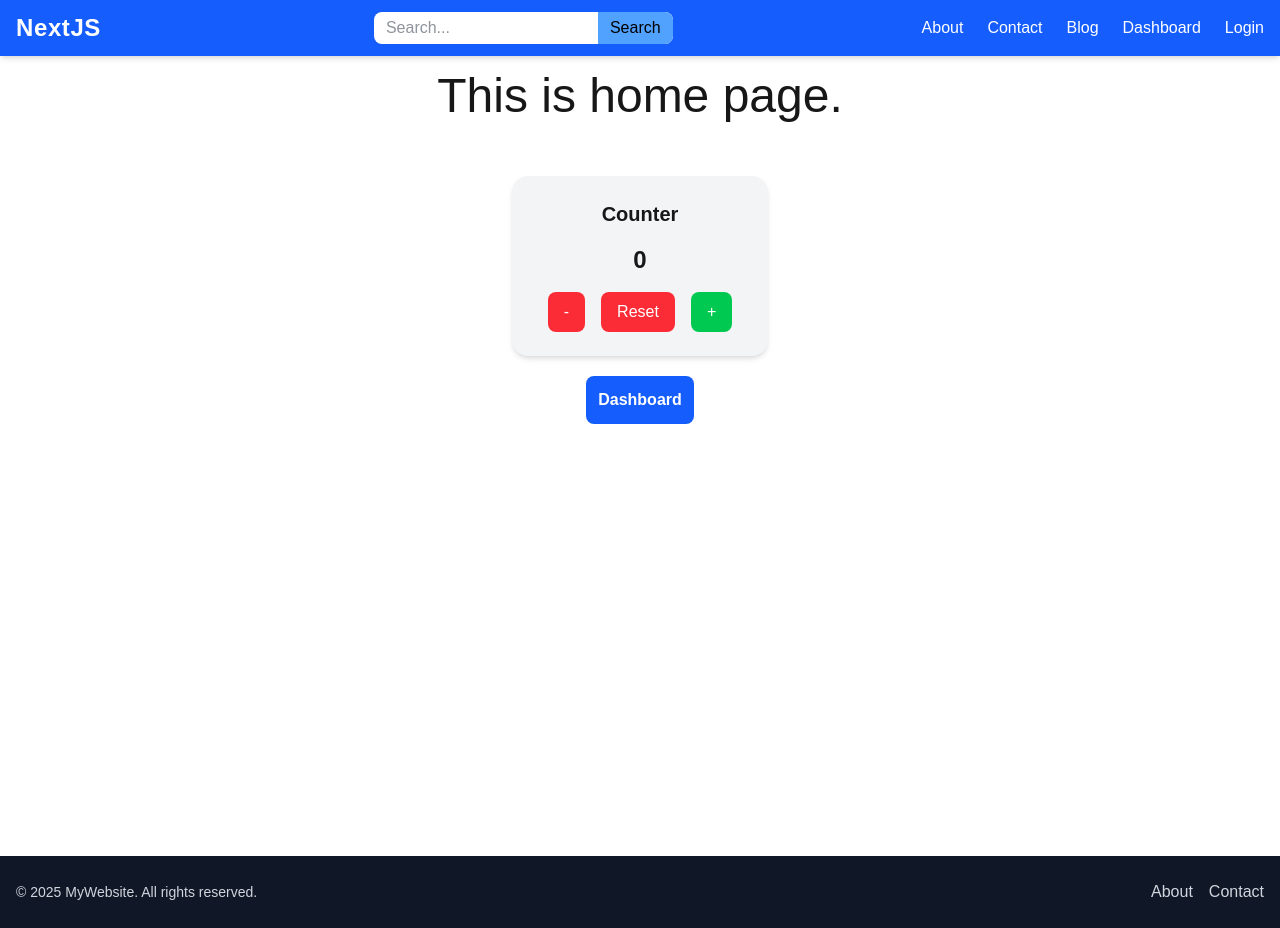
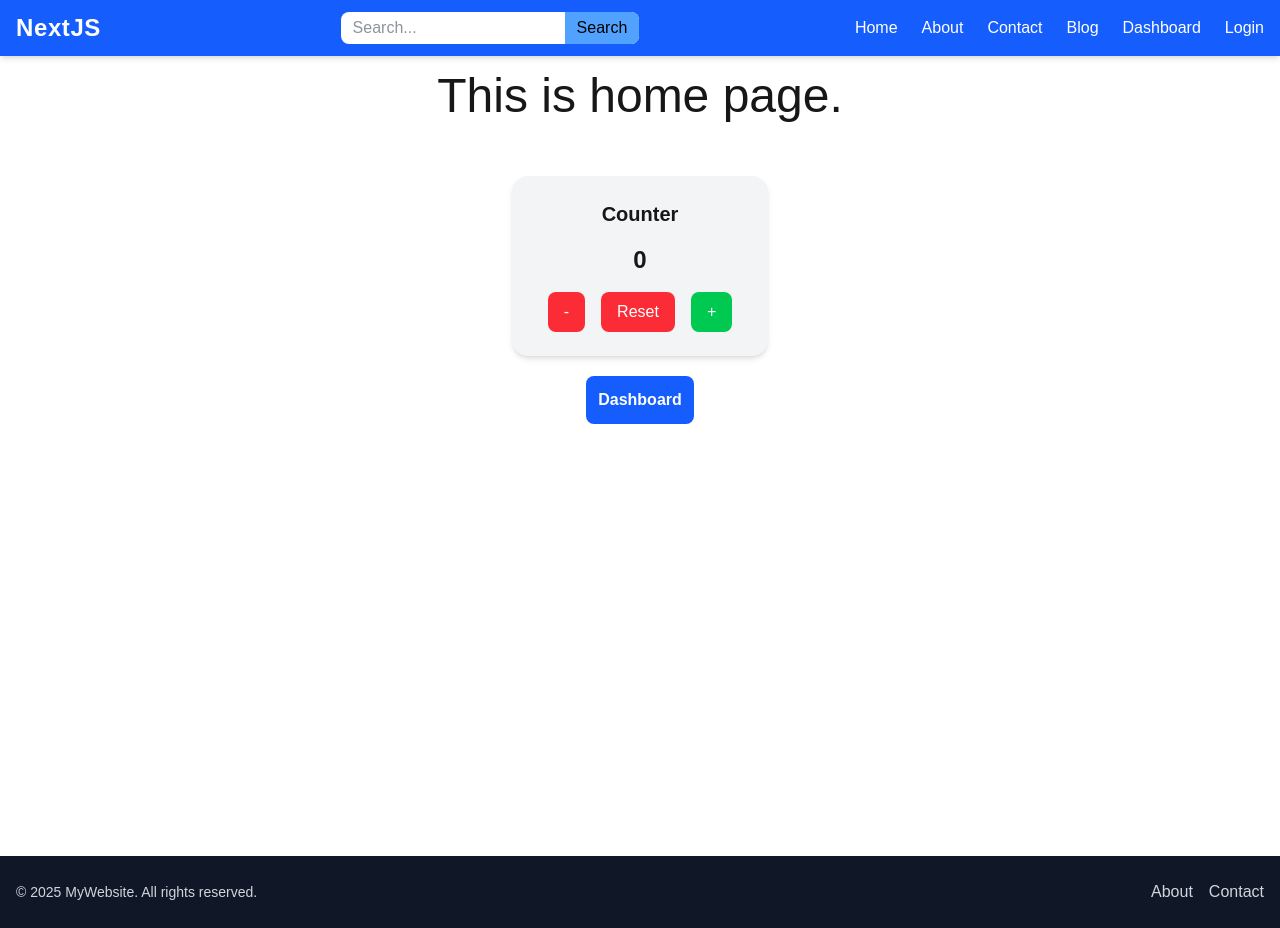
Before and after one commit to mayesha6/nextjs-app, a Next.js app: page / in a window 1280 px wide. Built offline with nearby package versions, Linux system fonts and the light colour scheme.

Commit message:
update navbar and sidebar

```diff
--- a/src/components/Navbar.tsx
+++ b/src/components/Navbar.tsx
@@ -27,6 +27,9 @@ const Navbar = () => {
 
         {/* Menu */}
         <div className="flex gap-6">
+          <Link href="/" className="hover:text-gray-200 transition">
+            Home
+          </Link>
           <Link href="/about" className="hover:text-gray-200 transition">
             About
           </Link>
--- a/src/components/Sidebar.tsx
+++ b/src/components/Sidebar.tsx
@@ -6,7 +6,7 @@ const Sidebar = () => {
   return (
     <div className="flex">
       {/* Sidebar */}
-      <div className="bg-gray-800 text-white h-screen p-5 w-[150px]">
+      <div className="bg-gray-800 text-white h-screen p-5 w-[300px] pt-10 ps-10">
 
 
         <nav className="flex flex-col gap-4">
```
